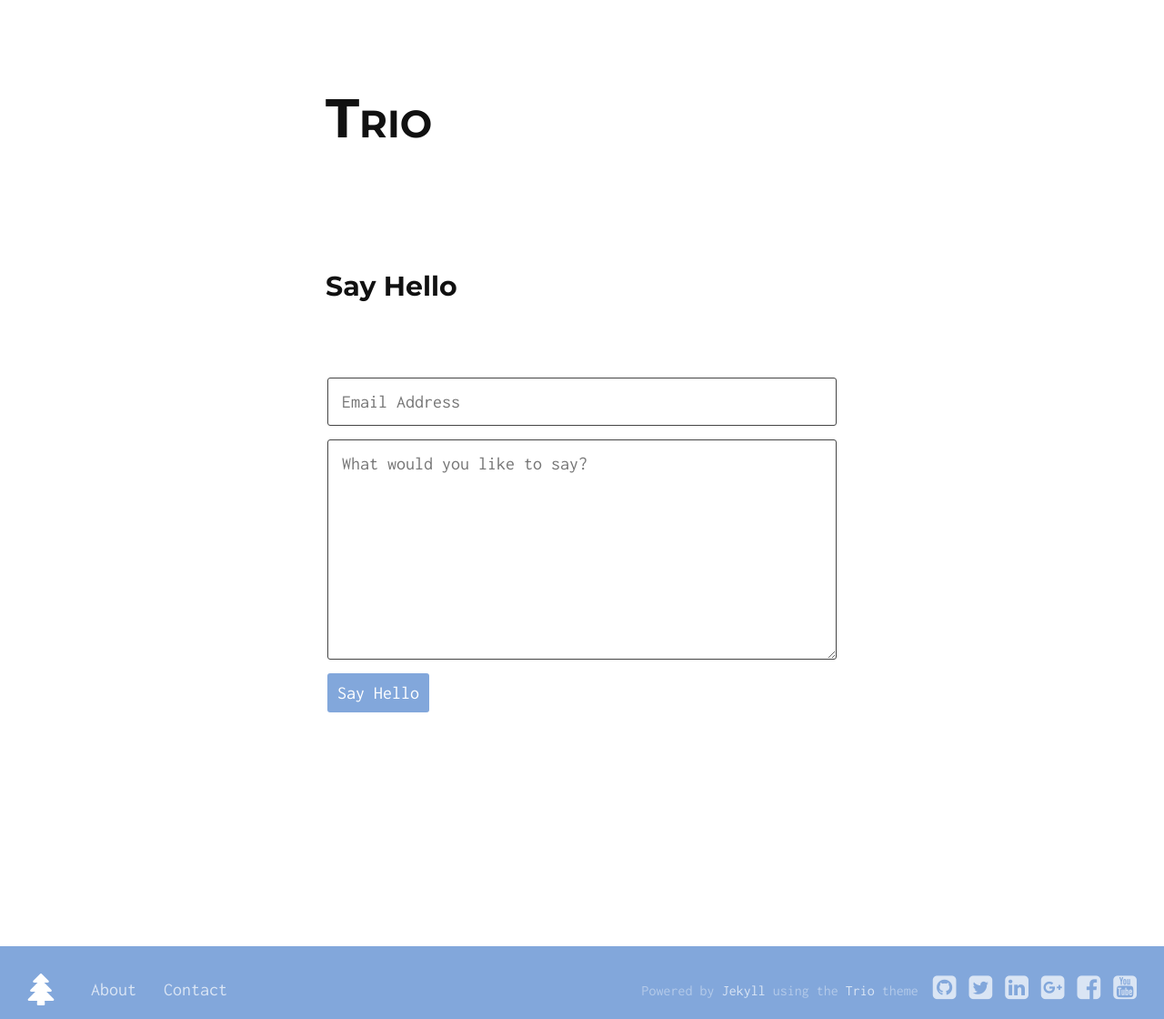
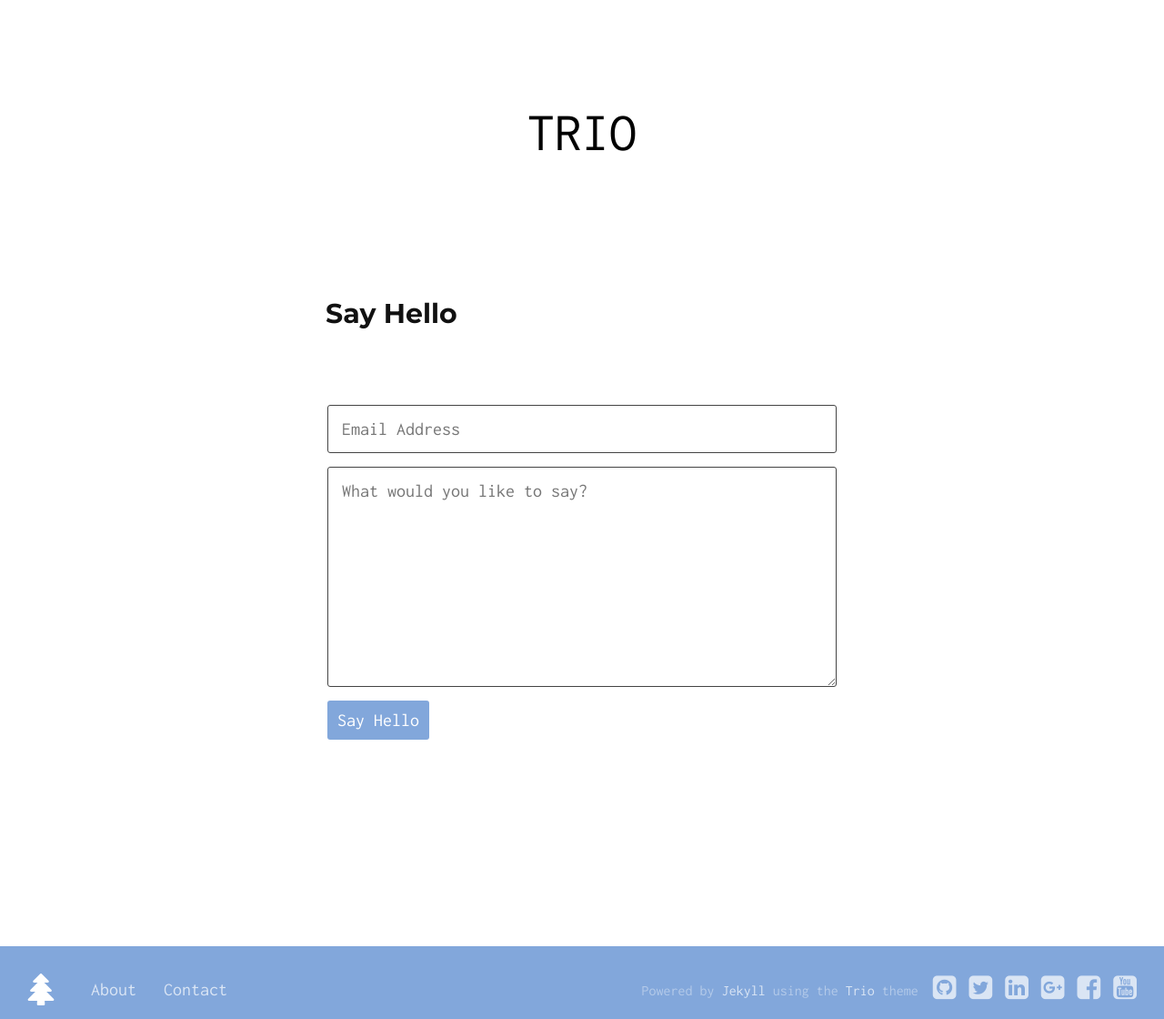
Before and after one commit to ankur-gupta/trio, a Jekyll site: the page built from contact.html, in a window 1280 px wide. Shown: the whole page at 91% size. Built offline with Jekyll 4.4.1, drawn with Linux system fonts in a browser that asks for light colours; nearby versions of some CDN libraries; Markdown is read by kramdown in place of the engine named in the settings.

Commit message:
Fixing site title

```diff
--- a/_layouts/default.html
+++ b/_layouts/default.html
@@ -46,8 +46,10 @@
 
 <body>
 <div class="wrapper-for-content-outside-of-footer">
-   <div class = "container content">
-        <h1 class="site-title"><a href="/">{{ site.title }}</a></h1>
+    <div class="site-title">
+        <a href="/">{{ site.title }}</a>
+    </div>
+    <div class = "container content">
         {{ content }}
     </div>
 </div>
--- a/css/solo.css
+++ b/css/solo.css
@@ -56,15 +56,16 @@ h1 a {
   color: inherit;
 }
 
-h1.site-title {
-  margin-right: 0em;
-  margin-bottom: 1em;
-  padding-right: 0em;
-  font-variant: small-caps;
+div.site-title {
+  text-align: center;
+  margin-bottom: 3em;
 }
 
-h1.site-title a, h1.site-title a:hover, h1.site-title a:focus,
-h1.site-title a:active {
+div.site-title a, div.site-title a:hover, div.site-title a:focus,
+div.site-title a:active {
+  font-size: 3em;
+  color: black;
+  text-transform: uppercase;
   text-decoration: none;
 }
 
```
